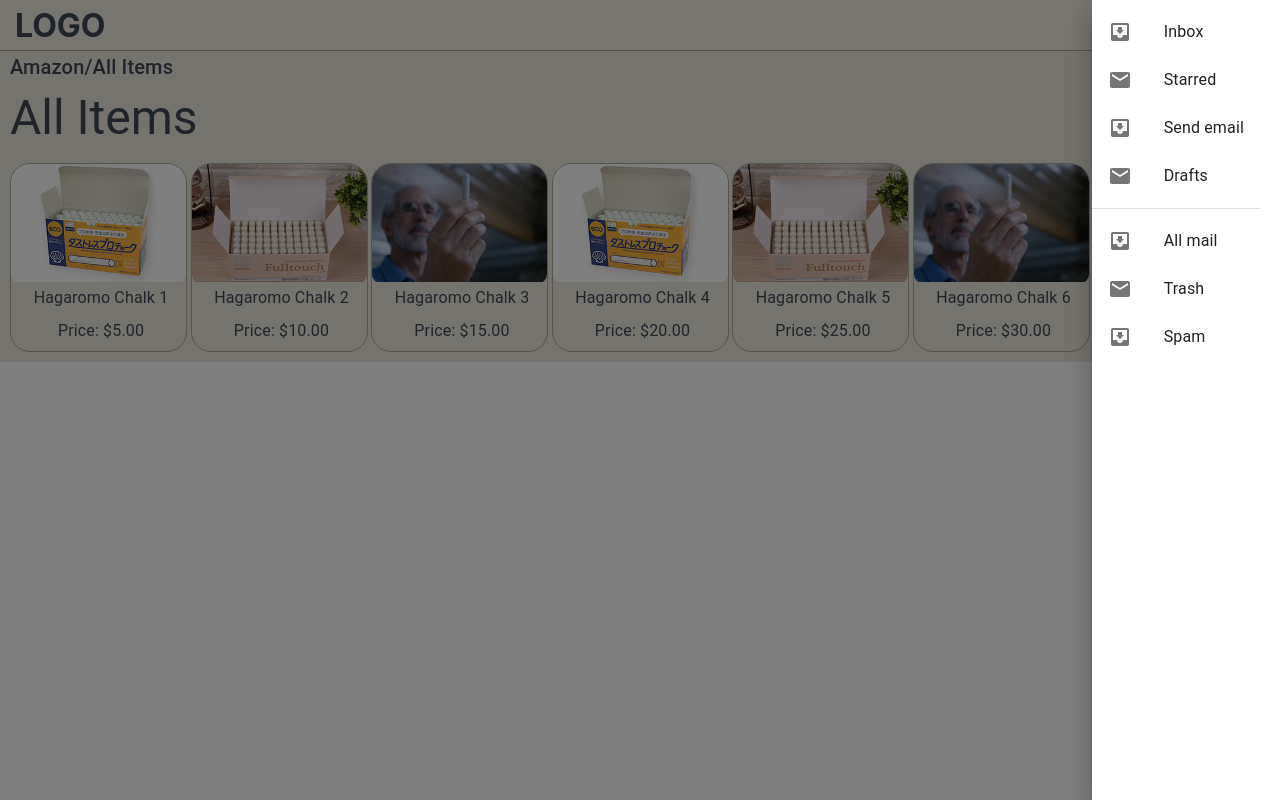
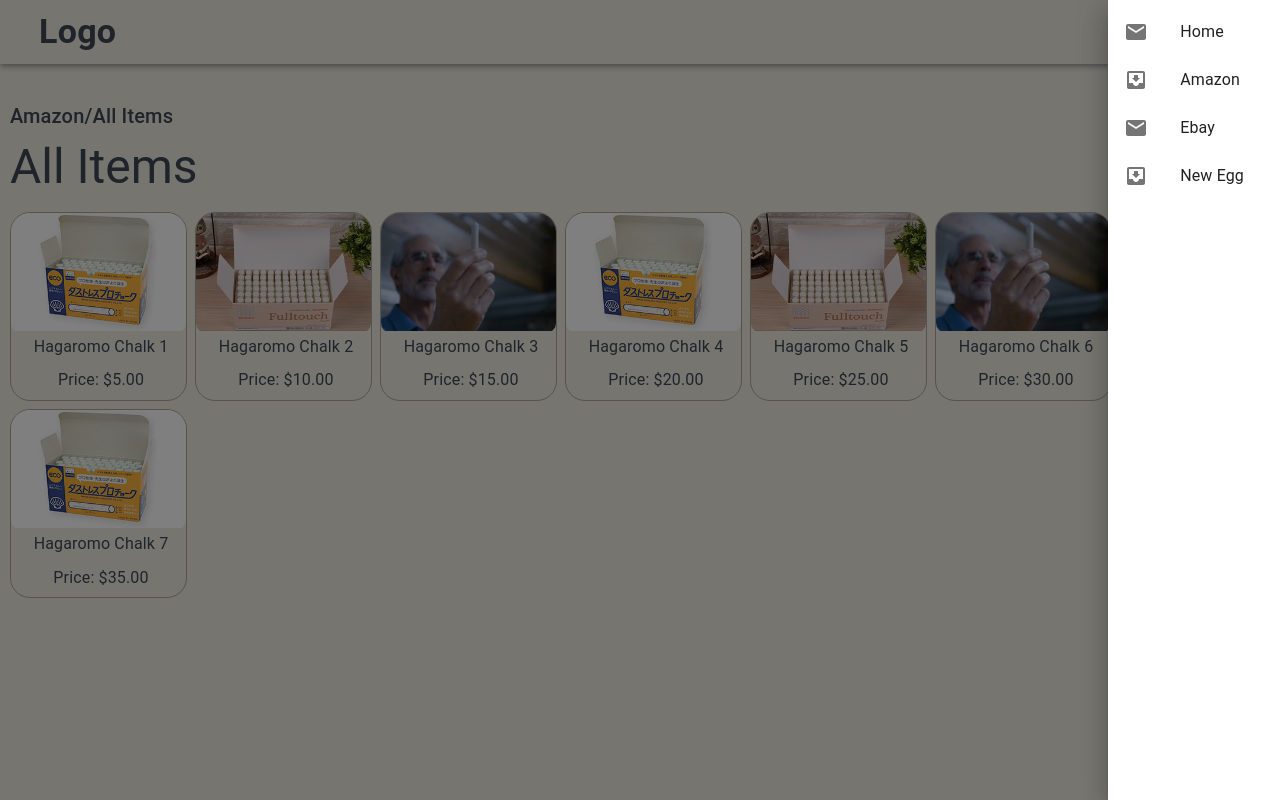
Before and after one commit to santiav4/niche-items, a React (Create React App) app: page /Amazon in a window 1280 px wide. Both pictures are taken after a click on the icon 1264 px from the left and 23 px from the top of the page. Built offline with nearby package versions, Linux system fonts and the light colour scheme.

Commit message:
Added material ui nav bar (app bar) component. Navbar no longer jumps when scrolling (position:sticky).

```diff
--- a/src/App.js
+++ b/src/App.js
@@ -7,6 +7,7 @@ import AllItems from "./components/AllItems";
 import Navbar from "./components/Navbar";
 import ItemPage from "./components/ItemPage";
 import { STORES_INFO } from "./data";
+import ButtonAppBar from "./components/ButtonAppBar";
 
 function App() {
     const [storeName, setStoreName] = useState("");
@@ -22,7 +23,8 @@ function App() {
     return (
         <AppBox className="App">
             {/* <TopNav /> */}
-            <Navbar />
+            <ButtonAppBar />
+            {/* <Navbar /> */}
             <Routes>
                 <Route
                     path="/"
--- a/src/components/AllItems.jsx
+++ b/src/components/AllItems.jsx
@@ -11,7 +11,7 @@ const AllItems = () => {
     console.log(store);
 
     return (
-        <Box className="all-items">
+        <Box className="all-items body-nav-margin">
             <Box>
                 <Typography variant="h6" component="div" gutterBottom>
                     {id.replace(/-/gi, " ")}/All Items
@@ -27,7 +27,7 @@ const AllItems = () => {
             <Box
                 sx={{
                     display: "flex",
-                    justifyContent: "space-between",
+                    // justifyContent: "space-between",
                     flexWrap: "wrap",
                 }}>
                 {store.allItems.map((item) => (
--- /dev/null
+++ b/src/components/ButtonAppBar.jsx
@@ -0,0 +1,41 @@
+import * as React from "react";
+import AppBar from "@mui/material/AppBar";
+import Box from "@mui/material/Box";
+import Toolbar from "@mui/material/Toolbar";
+import Typography from "@mui/material/Typography";
+import Button from "@mui/material/Button";
+import IconButton from "@mui/material/IconButton";
+import MenuIcon from "@mui/icons-material/Menu";
+
+import { Link } from "react-router-dom";
+import { STORES_INFO as stores } from "../data.js";
+import TemporaryDrawer from "./TemporaryDrawer.jsx";
+
+export default function ButtonAppBar() {
+    return (
+        <Box sx={{ flexGrow: 1 }}>
+            <AppBar sx={{ backgroundColor: "#edebe0" }}>
+                <Toolbar
+                    sx={{ display: "flex", justifyContent: "space-between" }}>
+                    <Link
+                        style={{
+                            textDecoration: "none",
+                            fontWeight: "bold",
+                            color: "#3e4855",
+                            marginLeft: "15px",
+                        }}
+                        to="/">
+                        <Typography
+                            variant="h4"
+                            component="div"
+                            sx={{ flexGrow: 1, fontWeight: "bold" }}>
+                            Logo
+                        </Typography>
+                    </Link>
+
+                    <TemporaryDrawer stores={stores} />
+                </Toolbar>
+            </AppBar>
+        </Box>
+    );
+}
--- a/src/components/HomeStore.jsx
+++ b/src/components/HomeStore.jsx
@@ -11,7 +11,7 @@ const HomeStore = ({ handleStoreId }) => {
     const stores = STORES_INFO;
     let { id } = useParams();
     return (
-        <Box className="home-body" sx={{ padding: "0 10px" }}>
+        <Box className="home-body body-nav-margin" sx={{ padding: "0 10px" }}>
             {stores.map((store) => (
                 <StorePreviewItems
                     key={store.id}
--- a/src/components/ItemPage.jsx
+++ b/src/components/ItemPage.jsx
@@ -38,9 +38,9 @@ const ItemPage = ({ storeName }) => {
 
     return (
         <div
+            className="body-nav-margin"
             style={{
                 height: "100vh",
-                backgroundColor: "#edebe0",
                 padding: "0 10px",
             }}>
             {/* ItemPage of {storeName} and item is {store.itemName[name]} */}
--- a/src/components/Navbar.jsx
+++ b/src/components/Navbar.jsx
@@ -9,20 +9,20 @@ import { useState, useEffect } from "react";
 import TemporaryDrawer from "./TemporaryDrawer.jsx";
 
 export default function Navbar() {
-    const [isOpen, setIsOpen] = useState(false);
+    // const [isOpen, setIsOpen] = useState(false);
 
-    const handleDrawerOpen = () => {
-        console.log("Open Menu");
-        setIsOpen(true);
-    };
+    // const handleDrawerOpen = () => {
+    //     console.log("Open Menu");
+    //     setIsOpen(true);
+    // };
 
-    const handleDrawerClose = () => {
-        setIsOpen(false);
-    };
+    // const handleDrawerClose = () => {
+    //     setIsOpen(false);
+    // };
 
-    useEffect(() => {
-        console.log("use effect");
-    }, [isOpen]);
+    // useEffect(() => {
+    //     console.log("use effect");
+    // }, [isOpen]);
 
     return (
         <div className="navbar" style={{}}>
--- a/src/components/StorePreviewItems.jsx
+++ b/src/components/StorePreviewItems.jsx
@@ -121,6 +121,7 @@ const StorePreviewItems = ({ store, handleStoreId }) => {
                             sx={{
                                 marginBottom: "5px",
                                 width: "120px",
+                                maxHeight: "94",
                                 borderRadius: "10px",
                                 backgroundColor: "#FF4D4E",
                                 "&:hover": {
--- a/src/components/StyledComponents.jsx
+++ b/src/components/StyledComponents.jsx
@@ -9,6 +9,8 @@ export const AppBox = styled(Box)(() => ({
     color: "#3e4855",
     position: "relative",
     backgroundColor: "#edebe0",
+    minWidth: "374px",
+    height: "100%",
 }));
 export const Stepper = styled(MobileStepper)(() => ({
     color: "#3e4855",
--- a/src/components/TemporaryDrawer.jsx
+++ b/src/components/TemporaryDrawer.jsx
@@ -15,6 +15,7 @@ import { Link } from "react-router-dom";
 
 import { HiMenuAlt1 } from "react-icons/hi";
 import { GrClose } from "react-icons/gr";
+import { Typography } from "@mui/material";
 
 export default function TemporaryDrawer({ stores }) {
     const [state, setState] = React.useState({
@@ -37,14 +38,32 @@ export default function TemporaryDrawer({ stores }) {
             role="presentation"
             onClick={toggleDrawer(anchor, false)}
             onKeyDown={toggleDrawer(anchor, false)}
-            sx={{ marginRight: "20px" }}
-            className="okokokok">
-            <List>
-                {["Inbox", "Starred", "Send email", "Drafts"].map(
-                    (text, index) => (
-                        <ListItem key={text} disablePadding>
+            sx={{
+                marginRight: "20px",
+                display: "flex",
+                flexDirection: "column",
+                justifyContent: "space-between",
+            }}>
+            <List sx={{}}>
+                <ListItem disablePadding>
                     <Link
-                                to={"/"}
+                        to={`/`}
+                        style={{
+                            textDecoration: "none",
+                            color: "inherit",
+                        }}>
+                        <ListItemButton>
+                            <ListItemIcon>
+                                <MailIcon />
+                            </ListItemIcon>
+                            <ListItemText primary="Home" />
+                        </ListItemButton>
+                    </Link>
+                </ListItem>
+                {stores.map((store, index) => (
+                    <ListItem key={index} disablePadding>
+                        <Link
+                            to={`/${store.store}`}
                             style={{
                                 textDecoration: "none",
                                 color: "inherit",
@@ -57,23 +76,11 @@ export default function TemporaryDrawer({ stores }) {
                                         <MailIcon />
                                     )}
                                 </ListItemIcon>
-                                    <ListItemText primary={text} />
+                                <ListItemText
+                                    primary={store.store.replace(/-/gi, " ")}
+                                />
                             </ListItemButton>
                         </Link>
-                        </ListItem>
-                    )
-                )}
-            </List>
-            <Divider />
-            <List>
-                {["All mail", "Trash", "Spam"].map((text, index) => (
-                    <ListItem key={text} disablePadding>
-                        <ListItemButton>
-                            <ListItemIcon>
-                                {index % 2 === 0 ? <InboxIcon /> : <MailIcon />}
-                            </ListItemIcon>
-                            <ListItemText primary={text} />
-                        </ListItemButton>
                     </ListItem>
                 ))}
             </List>
@@ -84,7 +91,10 @@ export default function TemporaryDrawer({ stores }) {
         <div>
             {["right"].map((anchor) => (
                 <React.Fragment key={anchor}>
-                    <HiMenuAlt1 size={32} onClick={toggleDrawer(anchor, true)}>
+                    <HiMenuAlt1
+                        style={{ color: "#3e4855" }}
+                        size={32}
+                        onClick={toggleDrawer(anchor, true)}>
                         {anchor}
                     </HiMenuAlt1>
                     <Drawer
--- a/src/index.css
+++ b/src/index.css
@@ -10,6 +10,8 @@
 
 html {
     /* overflow-x: hidden !important; */
+    height: 100vh;
+    background-color: #edebe0;
 }
 
 body {
@@ -39,6 +41,10 @@ code {
     /* overflow-x: hidden; */
     /* position: relative; */
     /* check styled component  */
+}
+
+.body-nav-margin {
+    margin-top: 100px;
 }
 
 /* =================================== */
@@ -103,6 +109,7 @@ code {
 /* =================================== */
 /* Homepage                            */
 /*==================================== */
+
 .home-cards {
     border: 1px solid #ada79b;
     border-radius: 20px;
@@ -120,7 +127,6 @@ code {
 /*==================================== */
 
 .all-items {
-    background-color: #eae7dc;
     padding: 0 10px;
 }
 
@@ -130,7 +136,7 @@ code {
     border: 1px solid #ada79b;
 
     width: 175px;
-    margin-bottom: 10px;
+    margin: 0 8px 8px 0;
     /* padding: 2px; */
 
     text-decoration: none;
```
Lines whose indentation alone changed are shown as unchanged.
